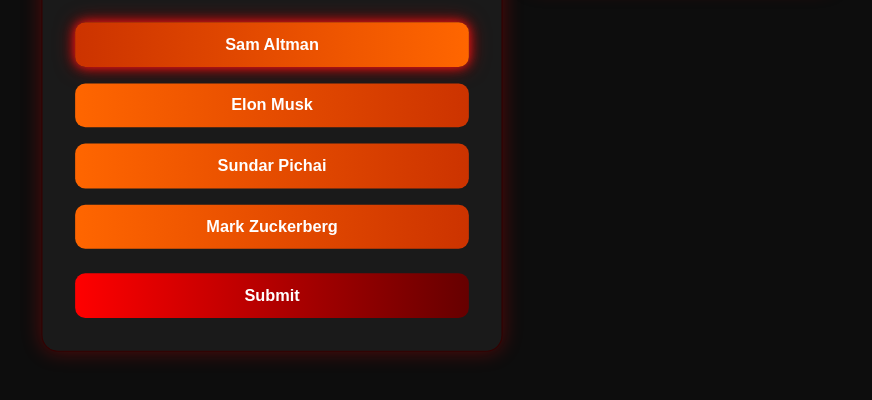
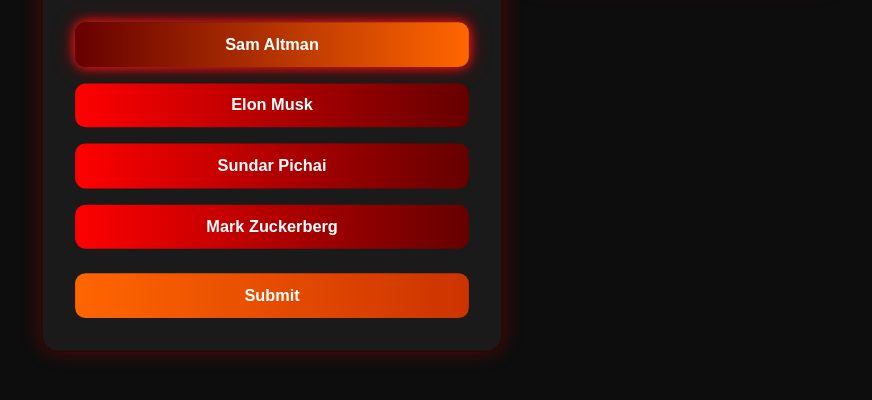
Before and after one commit to BeastcraftGaming/KDAG-WEB-25ME10163-KashyapTandel, a plain HTML site: page index.html in a window 1280 px wide. In both pictures the pointer is over the button "Sam Altman". Shown: the part 288-688 px from the top of the page, without its empty margins (202-1074 px from the left). Drawn offline with Linux system fonts and the light colour scheme.

Commit message:
Update styles.css

```diff
--- a/styles.css
+++ b/styles.css
@@ -72,7 +72,8 @@ body {
 }
 
 .buttons {
-  background: linear-gradient(90deg, #ff6600, #cc3300);
+  /*background: linear-gradient(90deg, #ff6600, #cc3300);*/
+  background: linear-gradient(90deg, #ff0000, #660000);
   color: #fff;
   border: none;
   padding: 0.8rem;
@@ -84,7 +85,8 @@ body {
 }
 
 .buttons:hover {
-  background: linear-gradient(90deg, #cc3300, #ff6600);
+  /*background: linear-gradient(90deg, #cc3300, #ff6600);*/
+  background: linear-gradient(90deg, #660000, #ff6600);
   box-shadow: 0 0 10px #ff1a1a, 0 0 20px #990000;
 }
 
@@ -95,7 +97,8 @@ body {
 }
 
 #nextButton .buttons {
-  background: linear-gradient(90deg, #ff0000, #660000);
+  /*background: linear-gradient(90deg, #ff0000, #660000);*/
+  background: linear-gradient(90deg, #ff6600, #cc3300);
   color: white;
 }
 
```
